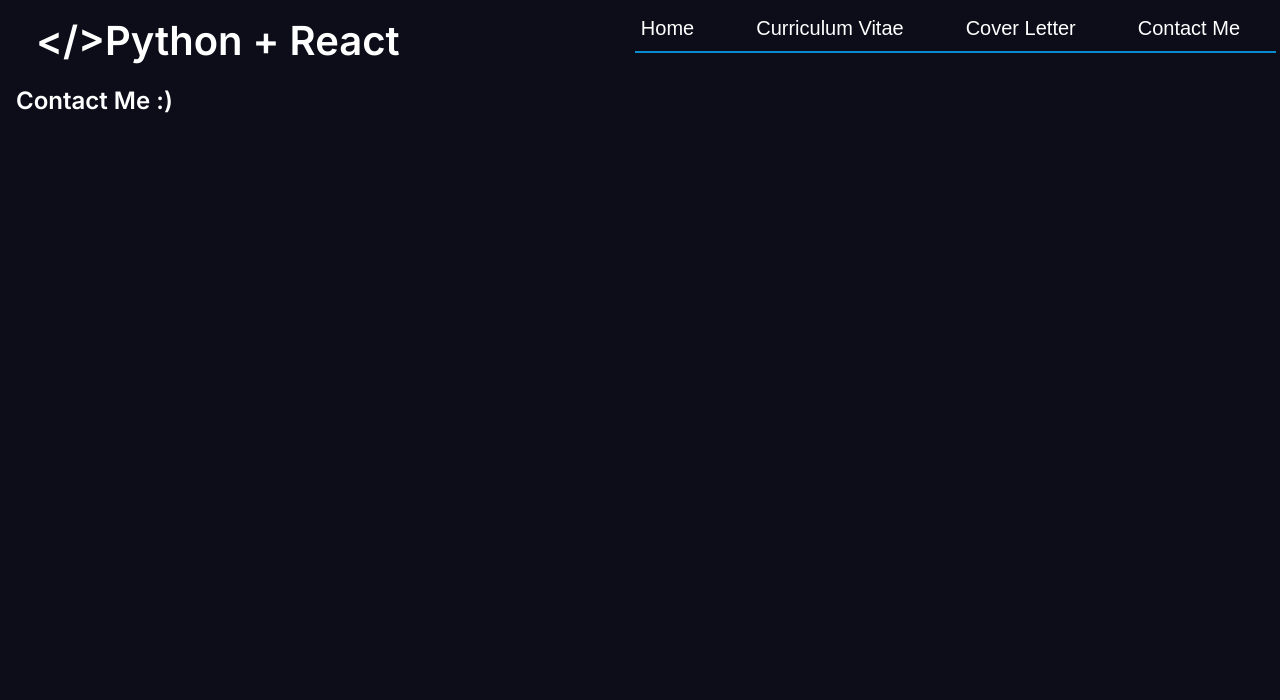
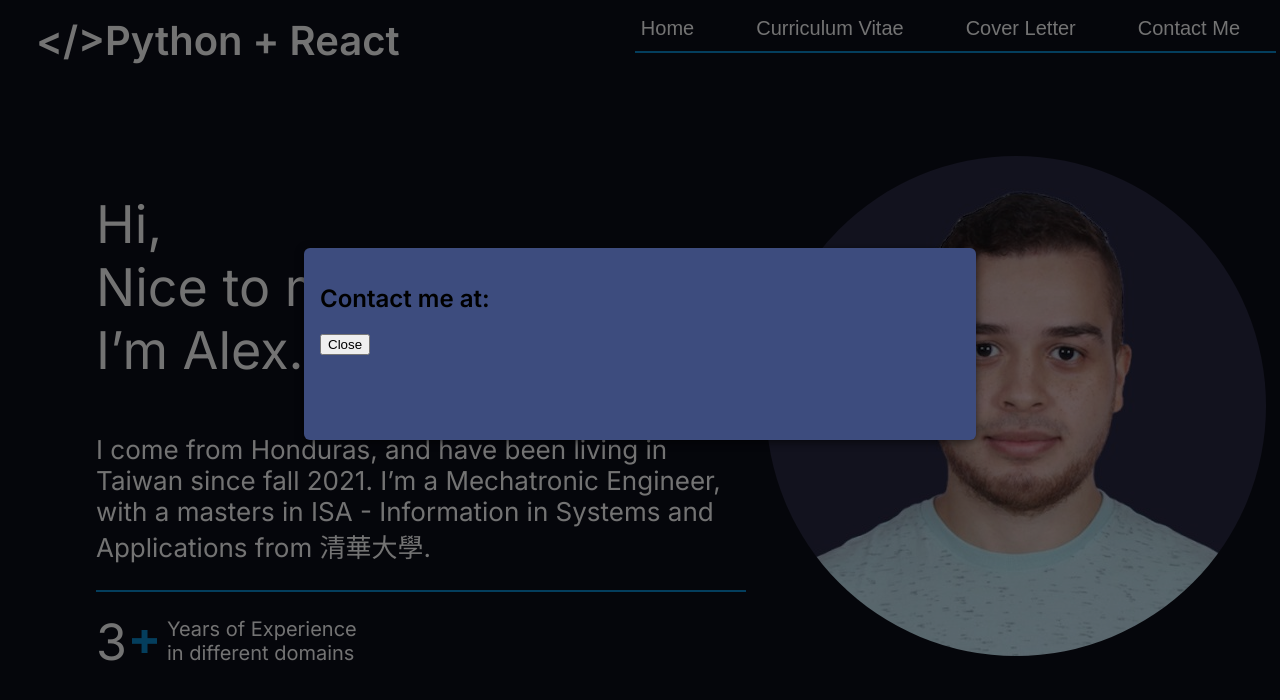
Before and after one commit to alexcortes18/AlexWebsite, a React (Vite) app: page / in a window 1280 px wide. Both pictures are taken after a click on the button "Contact Me". Shown: the top 700 px of the page. Built offline with nearby package versions, Linux system fonts and the light colour scheme.

Commit message:
basic modal introduced

```diff
--- a/src/App.jsx
+++ b/src/App.jsx
@@ -2,9 +2,7 @@ import Header from "./components/Header"
 import Contents from "./components/Contents"
 import { NavContextProvider } from "./store/NavContext"
 
-
 function App() {
-
   return (
     <>
       <NavContextProvider>
--- a/src/components/Contents.jsx
+++ b/src/components/Contents.jsx
@@ -1,16 +1,30 @@
-import { useContext } from "react";
+import { useContext, useState, useEffect } from "react";
 import NavContext from "../store/NavContext";
-
 
 import MainContent from "./contents/MainContent";
 import AlexCortesCV from "../assets/AlexCortesCV.pdf";
 import CoverLetter from "./contents/CoverLetter";
 import PDFViewer from "./contents/PDFViewer";
+import Modal from "./UI/Modal";
 
 export default function Contents() {
     const navCtx = useContext(NavContext);
+    const [modalIsOpen, setModalIsOpen] = useState(false);
 
     let content;
+
+    useEffect(() => {
+        if (navCtx.navigator === 4) {
+            setModalIsOpen(true);
+        } else {
+            setModalIsOpen(false);
+        }
+    }, [navCtx.navigator]);
+
+    function onCloseModal(){
+        setModalIsOpen(false);
+        navCtx.changeNavState(0); // To change to the Main content page
+    }
 
     if (navCtx.navigator === 0) {
         content = (
@@ -37,7 +51,16 @@ export default function Contents() {
             <h2>Portfolio</h2>
         );
     } else if (navCtx.navigator === 4) {
-        content = <h2>Contact Me :)</h2>;
+        content = (
+            <>
+                <Modal
+                    open={modalIsOpen}
+                    onClose={onCloseModal}>
+                </Modal>
+                <MainContent></MainContent>
+            </>
+
+        );
     }
 
     return content;
--- /dev/null
+++ b/src/components/UI/Modal.jsx
@@ -0,0 +1,21 @@
+import { useRef, useEffect } from "react";
+
+export default function Modal({ open, onClose }) {
+    const dialog = useRef();
+
+    useEffect(() => {
+        if (open) {
+            dialog.current.showModal();
+        } else {
+            dialog.current.close();
+        }
+    }, [open]);
+
+
+    return (
+        <dialog ref={dialog} onClose={onClose} className="modal">
+            <h2>Contact me at:</h2>
+            <button onClick={onClose}>Close</button>
+        </dialog>
+    );
+}
--- a/src/index.css
+++ b/src/index.css
@@ -18,13 +18,15 @@ body {
   /* align-items: center; */
   height: 50px;
 }
-.header h1{
+
+.header h1 {
   margin: 0;
   flex-grow: 1;
   font-size: 40px;
   margin-left: 20px;
 }
-.nav-buttons{
+
+.nav-buttons {
   display: flex;
   width: 100%;
   flex-grow: 1;
@@ -33,35 +35,41 @@ body {
   /* color: #0C0D19; */
 
 }
-.nav-button{
+
+.nav-button {
   color: white;
   background-color: #0C0D19;
   border: none;
   font-size: 20px;
 }
-.nav-button:hover{
+
+.nav-button:hover {
   color: #0A8BD0;
 }
+
 .nav-divider {
   border: 1.5px solid #0A8BD0;
   margin-top: 10px;
   margin-right: 20px;
 }
+
 /*------------------------------------------------------ Main ------------------------------------------------------*/
 
-.main-content{
+.main-content {
   display: flex;
   align-items: center;
   justify-content: flex-start;
-  height: calc(100vh - 120px); /* Substracting the header size. */
+  height: calc(100vh - 120px);
+  /* Substracting the header size. */
   flex-grow: 1;
 }
 
-.introduction{
+.introduction {
   font-size: 52px;
   margin-left: 5rem;
 }
-.small-introduction{
+
+.small-introduction {
   font-size: 26px;
   width: 650px;
 }
@@ -71,21 +79,25 @@ hr {
   border: 1px solid #0A8BD0;
 }
 
-.years-experience{
+.years-experience {
   display: flex;
   flex-grow: 0;
   margin-top: 20px;
 }
-.years-experience p{
+
+.years-experience p {
   font-size: 50px;
   margin: 0;
 }
-.different-domains-text p{
+
+.different-domains-text p {
   margin-left: 10px;
   font-size: 20px;
   width: 200px;
-  margin-top: 5px; /* Cannot make it be centered automatically??!! */
+  margin-top: 5px;
+  /* Cannot make it be centered automatically??!! */
 }
+
 .years-experience img {
   width: 25px;
   height: auto;
@@ -94,19 +106,21 @@ hr {
 }
 
 
-.pp-container{
+.pp-container {
   display: flex;
   flex-grow: 1;
   justify-content: center;
   align-items: center;
   padding: 20px;
 }
-.profile-picture{
+
+.profile-picture {
   width: 500px;
   height: 500px;
   object-fit: cover;
   border-radius: 50%;
 }
+
 /*-------------------------------------------------------  Cover Letter -----------------------------------------------*/
 .cover-letter-container {
   display: flex;
@@ -146,6 +160,28 @@ hr {
   width: 100%;
 }
 
-.secondPage{
+.secondPage {
   margin-top: -200px;
 }
+
+.modal {
+  width: 50%;
+  height: 20%;
+  max-width: 40rem;
+
+  position: fixed;
+  top: 10%;
+  left: 50%;
+  transform: translate(-50%, -50%);
+
+  background-color: #3d4c7e;
+  border-radius: 6px;
+  border: none;
+  box-shadow: 0 2px 8px rgba(0, 0, 0, 0.6);
+  padding: 1rem;
+  animation: fade-slide-up 0.3s ease-out forwards;
+}
+
+.modal::backdrop {
+  background-color: rgba(0, 0, 0, 0.55);
+}
```
